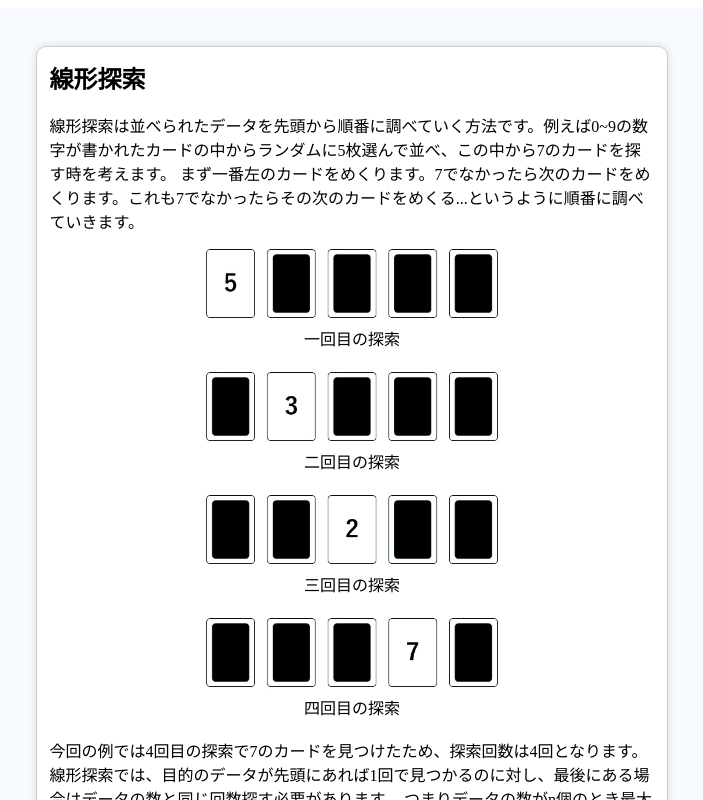
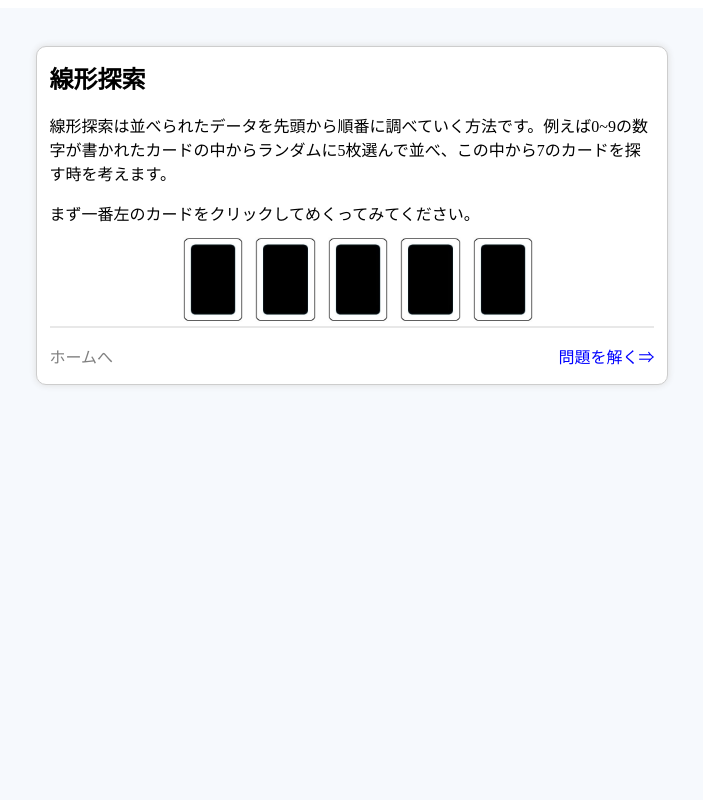
Before and after one commit to tdufimil/search-lerning-system, a React (Vite) app: page /LinearExplain in a window 1280 px wide. Shown: the top 800 px of the page, without its empty margins (288-991 px from the left). Built offline with nearby package versions, Linux system fonts and the light colour scheme.

Commit message:
解説の改良

```diff
--- a/src/components/BinaryExplain.css
+++ b/src/components/BinaryExplain.css
@@ -33,7 +33,8 @@
 }
 
 .binaryImage{
-    width: 65%;
+    width: 8%;
+    margin-left: 2%;
 }
 
 .linkArea{
--- a/src/components/BinaryExplain.jsx
+++ b/src/components/BinaryExplain.jsx
@@ -1,12 +1,45 @@
 import "./BinaryExplain.css"
 import { useNavigate } from "react-router-dom";
-import bifig1 from "../img/bifig1.JPG"
-import bifig2 from "../img/bifig2.JPG"
-import bifig3 from "../img/bifig3.JPG"
+import { useState } from "react";
+// import bifig1 from "../img/bifig1.JPG"
+// import bifig2 from "../img/bifig2.JPG"
+// import bifig3 from "../img/bifig3.JPG"
+import cardBack from "../img/cardBack.jpg" ;
+import card01 from "../img/card01.jpg" ;
+import card02 from "../img/card02.jpg" ;
+import card03 from "../img/card03.jpg" ;
+import card09 from "../img/card09.jpg" ;
+import card13 from "../img/card13.jpg" ;
+import card18 from "../img/card18.jpg" ;
 
 
 function LinearExplain() {
+  const [nextIndex, setNextIndex] = useState(3);
+  const cards = [card01,card02,card03,card09,card13,card18,card01];
+  const [flipped, setFlipped] = useState(Array(cards.length).fill(false));
+  const [text, setText] = useState("まず全体の中央のカード（4枚目）をめくります。");
+  const [islast, setIsLast] = useState(false);
   const navigate = useNavigate();
+
+  const cardClick = (index) => {
+    if(nextIndex === index){
+      const newFlipped = [...flipped];
+      newFlipped[index] = true;
+      setFlipped(newFlipped);
+
+      if(nextIndex === 3){
+        setText("13よりも小さいカードであるため13は右半分にあることが分かります。次に右半分の中から真ん中のカード（6枚目）をめくります。");
+        setNextIndex(5);
+      }else if(nextIndex === 5){
+       setText("これは13より大きいので、探すカードはその左側にあることが分かります。次に5枚目のカードをめくります。");
+       setNextIndex(4);
+      }else if(nextIndex === 4){
+        setText("13のカードが見つかったため探索は成功です。");
+        setIsLast(true);
+      }
+
+    }
+  }
 
   return (
     <>
@@ -18,15 +51,21 @@ function LinearExplain() {
                という流れを繰り返します。
                例えば0~20の数字が書かれたカードの中からランダムに7枚選び小さい順に並べた中から13が書かれたカードを探すとします。
             </p>
+            <p>{text}</p>
             <div className="binaryFigure">
-              <img src={bifig1} className="binaryImage" alt="一回目の探索" />
-              <p>まず全体の中央のカード（4枚目）をめくります。13よりも小さいカードであるため13は右半分にあることが分かります。</p>
-              <img src={bifig2} className="binaryImage" alt="二回目の探索" />
-              <p>次に右半分の中から真ん中のカード（6枚目）をめくります。これは13より大きいので、探すカードはその左側にあることが分かります。</p>
-              <img src={bifig3} className="binaryImage" alt="三回目の探索" />
-              <p>次に5枚目のカードをめくります。13のカードが見つかったため探索は成功です。</p>
+              {cards.map((card, index) => (
+                <img
+                src={flipped[index] ? card : cardBack}
+                className="binaryImage"
+                alt={`${index + 1}枚目のカード`}
+                onClick={() => cardClick(index)}
+                />
+              ))}
             </div>
-            <p>このように二分探索は「中央を調べ → 範囲を半分に絞る」という手順を繰り返す方法です。整列されている必要はありますが、データ数が多いときでも線形探索より少ない回数で探すことができ効率的な探索方法だといえます。</p>
+            {islast && (
+             <p>このように二分探索は「中央を調べ → 範囲を半分に絞る」という手順を繰り返す方法です。整列されている必要はありますが、データ数が多いときでも線形探索より少ない回数で探すことができ効率的な探索方法だといえます。</p>
+            )}
+
           </div>
           <div className="linkArea">
             <p className="toHome" onClick={() => navigate("/")}>ホームへ</p>
@@ -39,3 +78,14 @@ function LinearExplain() {
 }
 
 export default  LinearExplain
+  // 例えば0~20の数字が書かれたカードの中からランダムに7枚選び小さい順に並べた中から13が書かれたカードを探すとします。
+  //           </p>
+  //           <div className="binaryFigure">
+  //             <img src={bifig1} className="binaryImage" alt="一回目の探索" />
+  //             <p>まず全体の中央のカード（4枚目）をめくります。13よりも小さいカードであるため13は右半分にあることが分かります。</p>
+  //             <img src={bifig2} className="binaryImage" alt="二回目の探索" />
+  //             <p>次に右半分の中から真ん中のカード（6枚目）をめくります。これは13より大きいので、探すカードはその左側にあることが分かります。</p>
+  //             <img src={bifig3} className="binaryImage" alt="三回目の探索" />
+  //             <p>次に5枚目のカードをめくります。13のカードが見つかったため探索は成功です。</p>
+  //           </div>
+  //           <p>このように二分探索は「中央を調べ → 範囲を半分に絞る」という手順を繰り返す方法です。整列されている必要はありますが、データ数が多いときでも線形探索より少ない回数で探すことができ効率的な探索方法だといえます。</p>
--- a/src/components/HashExplain.css
+++ b/src/components/HashExplain.css
@@ -1,7 +1,7 @@
 .hashRoot{
     background-color: #F6F9FD;
     padding-top: 3%;
-    padding-bottom: 40%;
+    padding-bottom: 45%;
     height: 100vh;
 }
 
--- a/src/components/LinearExplain.css
+++ b/src/components/LinearExplain.css
@@ -36,7 +36,8 @@
 }
 
 .image{
-    width: 50%;
+    width: 10%;
+    margin-left: 2%;
 }
 
 .linearFigure p{
--- a/src/components/LinearExplain.jsx
+++ b/src/components/LinearExplain.jsx
@@ -1,12 +1,46 @@
-import './LinearExplain.css'
+import './LinearExplain.css';
 import { useNavigate } from "react-router-dom";
-import lifig1 from "../img/lifig1.JPG"
-import lifig2 from "../img/lifig2.JPG"
-import lifig3 from "../img/lifig3.JPG"
-import lifig4 from "../img/lifig4.JPG"
+import { useState } from 'react';
+// import lifig1 from "../img/lifig1.JPG"
+// import lifig2 from "../img/lifig2.JPG"
+// import lifig3 from "../img/lifig3.JPG"
+// import lifig4 from "../img/lifig4.JPG"
+import cardBack from "../img/cardBack.jpg" ;
+import card02 from "../img/card02.jpg" ;
+import card03 from "../img/card03.jpg" ;
+import card05 from "../img/card05.jpg" ;
+import card06 from "../img/card06.jpg" ;
+import card07 from "../img/card07.jpg" ;
+
 
 function LinearExplain() {
+
+  const [nextIndex, setNextIndex] = useState(0);
+  const cards = [card05,card03,card02,card07,card06];
+  const [flipped, setFlipped] = useState(Array(cards.length).fill(false));
+  const [text, setText] = useState("まず一番左のカードをクリックしてめくってみてください。");
   const navigate = useNavigate();
+
+  const cardClick = (index) => {
+    if(nextIndex === index && nextIndex <= 3){
+      const newFlipped = [...flipped];
+      newFlipped[index] = true;
+      setFlipped(newFlipped);
+      setNextIndex(nextIndex + 1);
+
+      if(nextIndex === 0){
+        setText("7のカードではありませんでしたので隣のカードを調べましょう。");
+      }else if(nextIndex === 1){
+       setText("これも7のカードではありませんでしたのでさらに隣のカードを調べましょう。");
+      }else if(nextIndex === 2){
+        setText("同じように7のカードを見つけるまで隣のカードを調べましょう。");
+      }else if(nextIndex === 3){
+        setText("7のカードを見つけたので探索終了です。");
+      }
+
+    }
+
+  }
 
   return (
     <>
@@ -14,21 +48,22 @@ function LinearExplain() {
       <div className="liContainer">
         <div className="liExplain">
           <h2>線形探索</h2>
-          <p>線形探索は並べられたデータを先頭から順番に調べていく方法です。例えば0~9の数字が書かれたカードの中からランダムに5枚選んで並べ、この中から7のカードを探す時を考えます。
-             まず一番左のカードをめくります。7でなかったら次のカードをめくります。これも7でなかったらその次のカードをめくる...というように順番に調べていきます。
-          </p>
+          <p>線形探索は並べられたデータを先頭から順番に調べていく方法です。例えば0~9の数字が書かれたカードの中からランダムに5枚選んで並べ、この中から7のカードを探す時を考えます。</p>
+          <p>{text}</p>
           <div className="linearFigure">
-            <img src={lifig1} className="image" alt="一回目の探索" />
-            <p>一回目の探索</p>
-            <img src={lifig2} className="image" alt="二回目の探索" />
-            <p>二回目の探索</p>
-            <img src={lifig3} className="image" alt="三回目の探索" />
-            <p>三回目の探索</p>
-            <img src={lifig4} className="image" alt="四回目の探索" />
-            <p>四回目の探索</p>
+            {cards.map((card, index) => (
+              <img
+              src={flipped[index] ? card : cardBack}
+              className="image"
+              alt={`${index + 1}枚目のカード`}
+              onClick={() => cardClick(index)}
+              />
+              ))}
           </div>
-          <p>今回の例では4回目の探索で7のカードを見つけたため、探索回数は4回となります。線形探索では、目的のデータが先頭にあれば1回で見つかるのに対し、最後にある場合はデータの数と同じ回数探す必要があります。
+          {nextIndex >= 4 && (
+           <p>今回の例では4回目の探索で7のカードを見つけたため、探索回数は4回となります。線形探索では、目的のデータが先頭にあれば1回で見つかるのに対し、最後にある場合はデータの数と同じ回数探す必要があります。
           つまりデータの数がn個のとき最大の探索回数はn回となり、データが多いと探索回数も多くなるという特徴があります。</p>
+          )}
         </div>
         <div className='linkArea'>
           <p className="toHome" onClick={() => navigate("/")}>ホームへ</p>
```
Also changed, not shown: src/components/HashExplain.jsx (+25 -8 lines), src/img/card13.jpg (added), src/img/card18.jpg (added).
